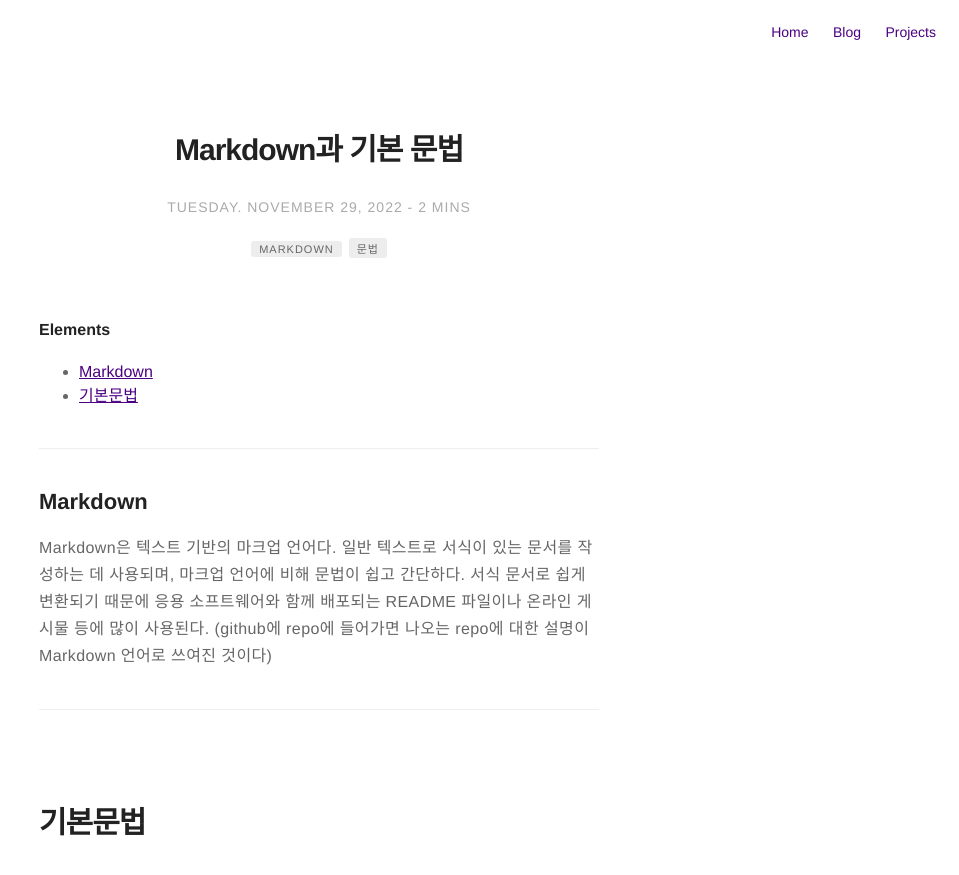
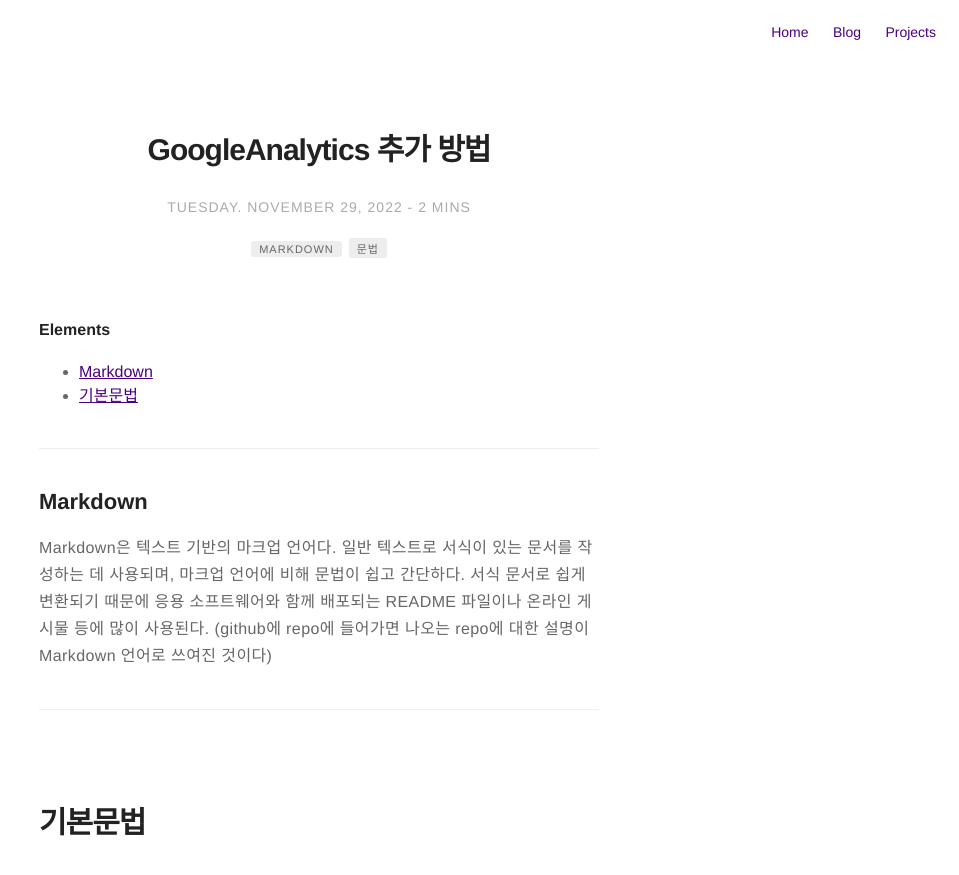
Before and after one commit to woonsango/woonsango.github.io, a Jekyll site: the page built from _posts/2022-11-29-markdown.md, in a window 1280 px wide and 900 px high. Shown: the top 875 px of the window, without its empty margins (321-1280 px from the left). Built offline with Jekyll 4.4.1, drawn with Linux system fonts in a browser that asks for light colours; nearby versions of some CDN libraries; comment, search, counter and statistics services are not loaded.

Commit message:
markdown post 작성

```diff
--- a/_posts/2022-11-29-markdown.md
+++ b/_posts/2022-11-29-markdown.md
@@ -1,5 +1,5 @@
 ---
-title: "Markdown과 기본 문법"
+title: "GoogleAnalytics 추가 방법"
 layout: post
 date: 2022-11-29 19:33
 image: /assets/images/markdown.jpg
```
